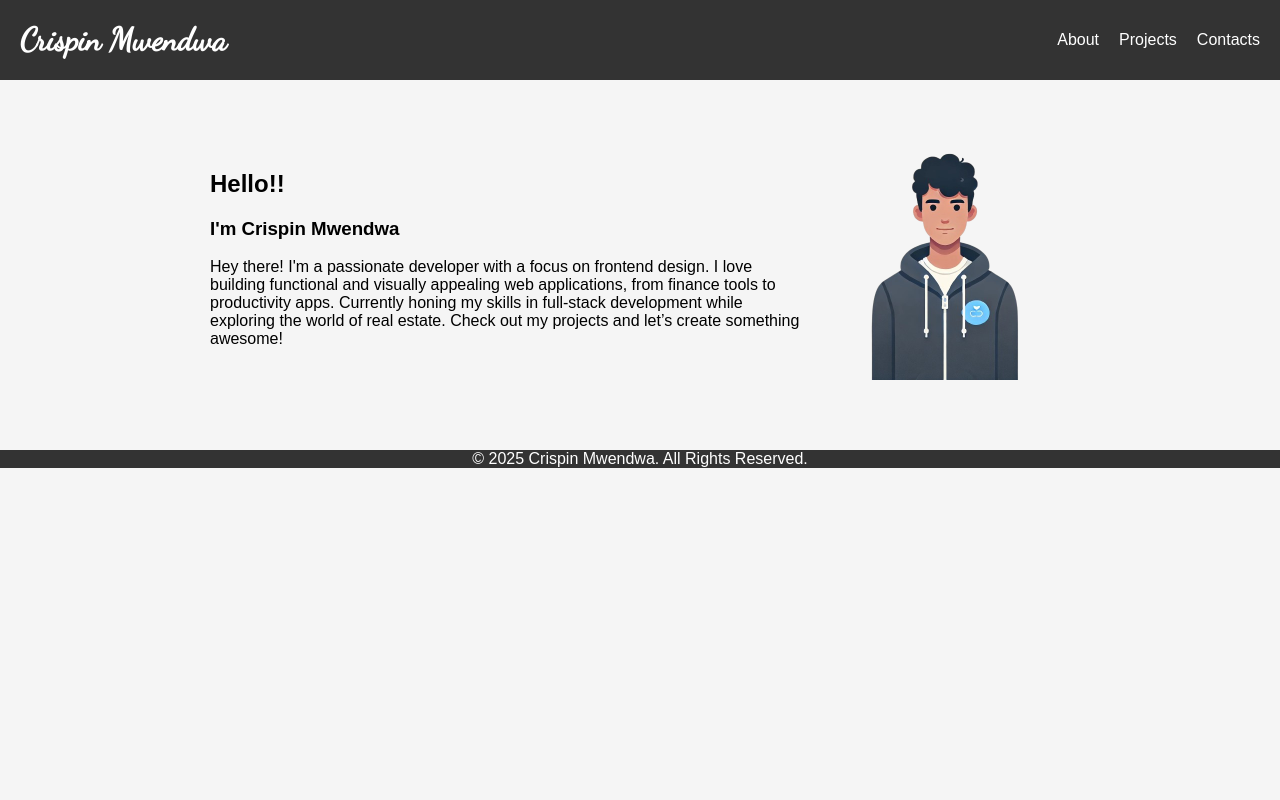
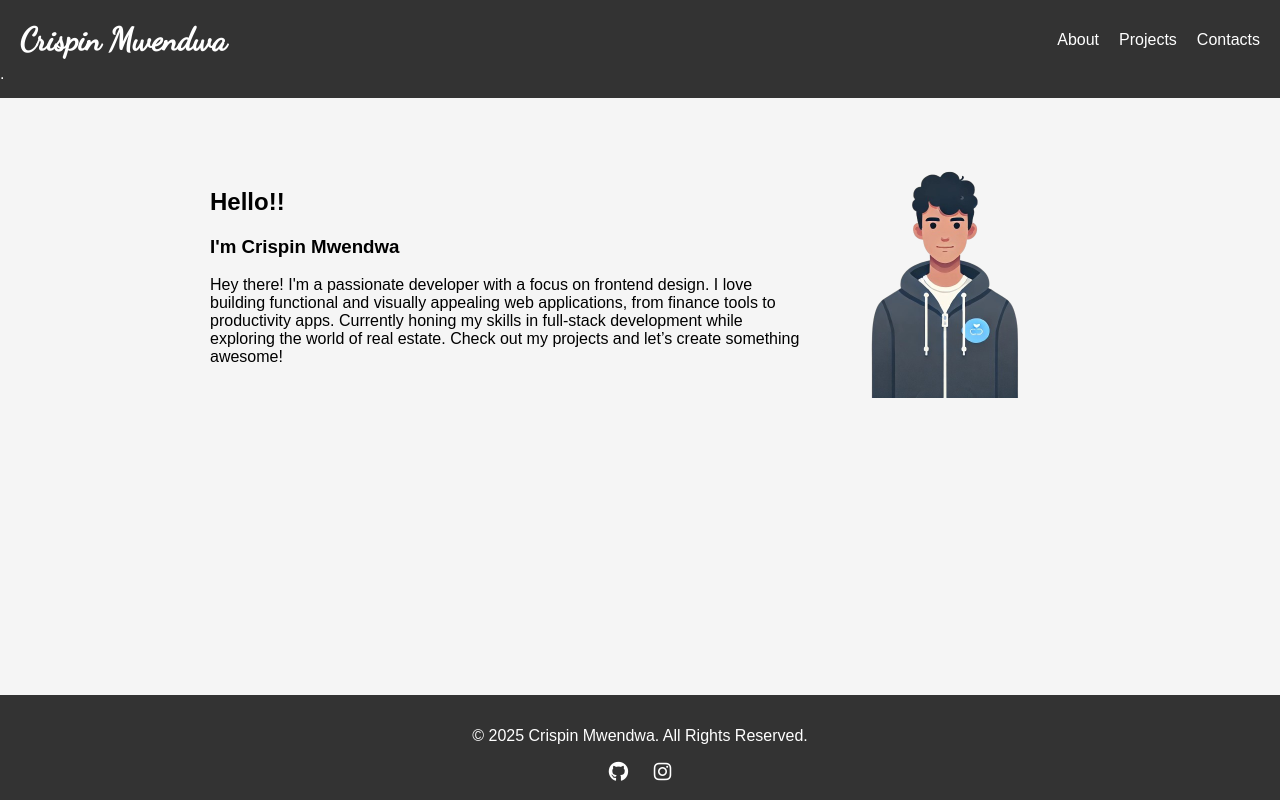
Before and after one commit to Crispin-m/portfolio, a plain HTML site: page index.html in a window 1280 px wide. Drawn offline with Linux system fonts and the light colour scheme.

Commit message:
added social media links
Signed-off-by: Crispin.m <kyalocrispin74@gmail.com>

```diff
--- a/index.html
+++ b/index.html
@@ -6,6 +6,7 @@
         <meta name="viewport" content="width=device-width, initial-scale=1.0">
         <title>My portfolio</title>
         <link rel="stylesheet" href="style.css">
+        <link rel="stylesheet" href="https://cdnjs.cloudflare.com/ajax/libs/font-awesome/6.4.2/css/all.min.css">
     </head>
     <body>
         <header>
@@ -16,7 +17,7 @@
                     <li>Projects</li>
                     <li>Contacts</li>
                 </ul>
-            </nav>
+            </nav>.
         </header>
         <body>
             <main>
@@ -34,6 +35,13 @@
 
     <footer>
         <p>© 2025 Crispin Mwendwa. All Rights Reserved.</p>
+        <div class="social-icons">
+            <a href="https://github.com/Crispin-m" target="_blank">
+                <i class="fab fa-github"></i>
+            </a>
+            <a href="https://www.instagam.com/call_.me_cris" target="_blank">
+                <i class="fab fa-instagram"></i>
+            </a>
     </footer>
 
 </html>
--- a/style.css
+++ b/style.css
@@ -6,6 +6,9 @@ body {
     margin: 0;
     padding: 0;
     background-color: #f5f5f5;
+    display: flex;
+    flex-direction: column;
+    min-height: 100vh;
 }
 
 header {
@@ -70,9 +73,27 @@ footer {
     background-color: #333;
     color: white;
     text-align: center;
-    padding: 20x ;
+    padding: 16px ;
     margin-top: auto;
+    font-family: 14px;
 }
+
+.social-icons {
+    margin-top: 10px;
+}
+
+.social-icons a {
+    color: white;
+    margin: 0 10px;
+    font-size: 20px;
+    text-decoration: none;
+    transition: color 0.3s ease-in-out;
+}
+
+.social-icons a:hover {
+    color: #1DA1F2; /* Changes color on hover */
+}
+
 
 /* ---- Responsive Design ---- */
 
```
